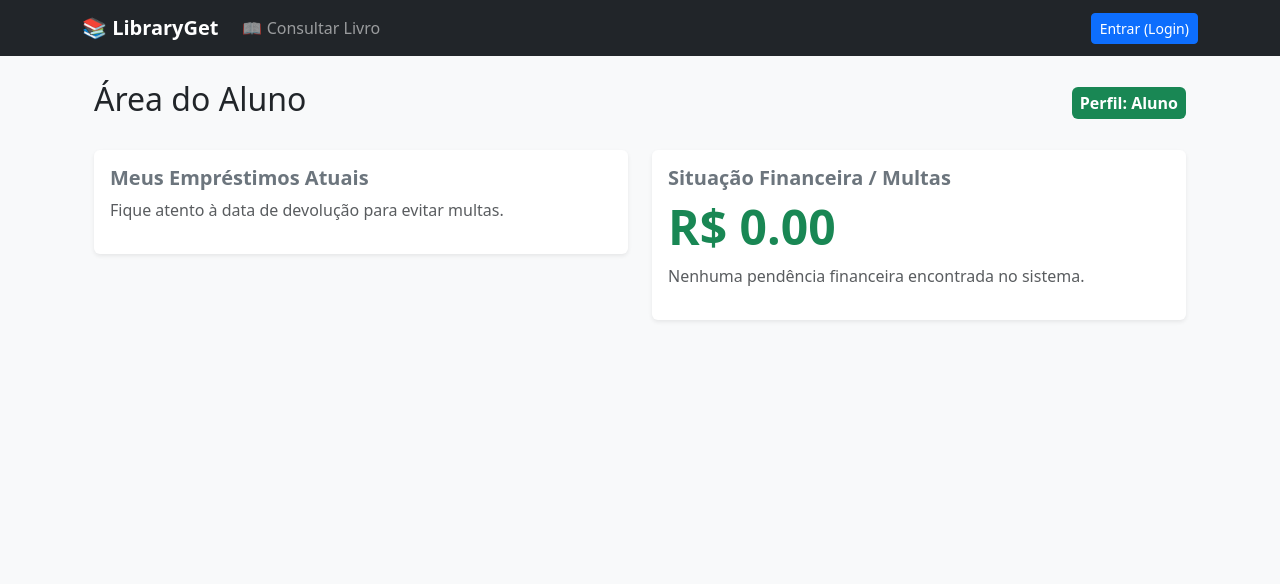
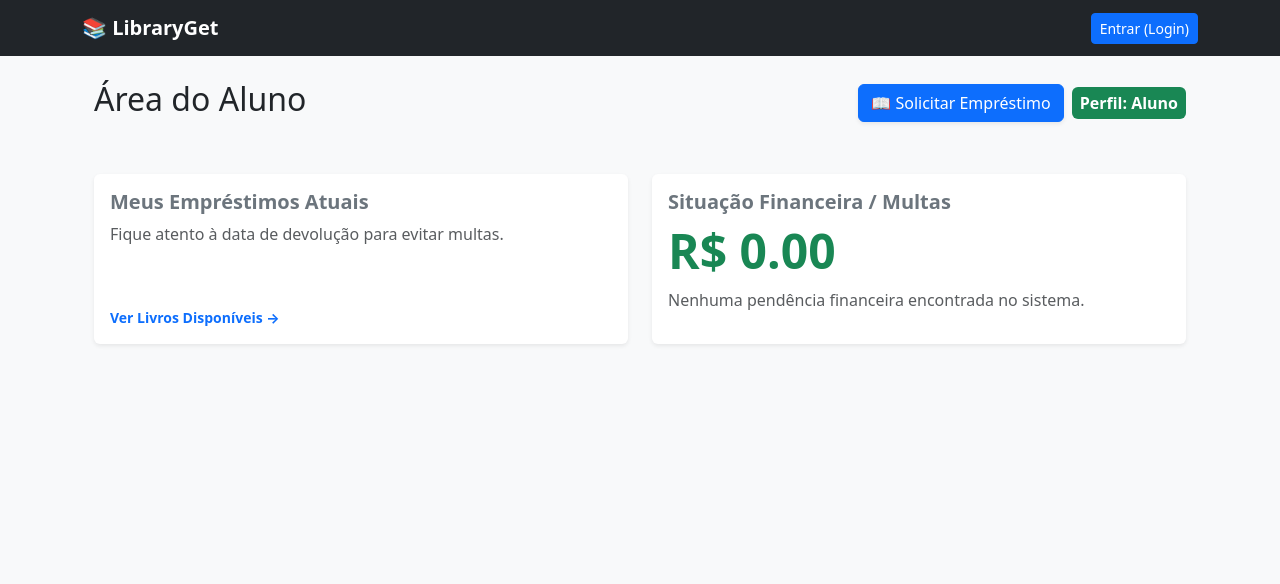
Before and after one commit to FreitasWendel/LibraryGet, a Flask app: template src/templates/aluno/painel.html in a window 1280 px wide. Shown: the top 584 px of the page. Run offline with Flask 3, Linux system fonts and the light colour scheme; the template is opened without the code that fills it, so the values that code supplies are empty.

Commit message:
estruturando paineis

```diff
--- a/src/controllers/auth.py
+++ b/src/controllers/auth.py
@@ -51,7 +51,7 @@ def login():
 def logout():
     session.clear()
     flash('Logout realizado com sucesso!', 'success')
-    return redirect(url_for('acervo.lista_livros'))
+    return redirect(url_for('auth.login'))
 
 def login_required(perfil_exigido=None):
 
--- a/src/templates/aluno/painel.html
+++ b/src/templates/aluno/painel.html
@@ -4,29 +4,48 @@
 
 {% block content %}
 <div class="container">
-    <div class="d-flex justify-content-between align-items-center mb-4">
+    <div class="d-flex justify-content-between align-items-center mb-5 flex-wrap gap-3">
         <h2>Área do Aluno</h2>
-        <span class="badge bg-success p-2 fs-6">Perfil: Aluno</span>
+
+        <div class="d-flex align-items-center gap-2 flex-wrap">
+            <a href="{{ url_for('acervo.lista_livros') }}" class="btn btn-primary d-flex align-items-center gap-1 shadow-sm">
+                <span>📖 Solicitar Empréstimo</span>
+            </a>
+
+            <span class="badge bg-success p-2 fs-6">Perfil: Aluno</span>
+        </div>
     </div>
 
     <div class="row g-4">
         <div class="col-md-6">
-            <div class="card shadow-sm border-0">
-                <div class="card-body">
-                    <h5 class="card-title fw-bold text-secondary">Meus Empréstimos Atuais</h5>
-                    <h3 class="display-5 fw-bold text-primary">{{ dados.livros_emprestados }}</h3>
-                    <p class="text-muted">Fique atento à data de devolução para evitar multas.</p>
+            <div class="card shadow-sm border-0 h-100">
+                <div class="card-body d-flex flex-column justify-content-between">
+                    <div>
+                        <h5 class="card-title fw-bold text-secondary">Meus Empréstimos Atuais</h5>
+                        <h3 class="display-5 fw-bold text-primary">{{ dados.livros_emprestados }}</h3>
+                        <p class="text-muted">Fique atento à data de devolução para evitar multas.</p>
+                    </div>
+                    <a href="{{ url_for('acervo.lista_livros') }}" class="text-primary text-decoration-none small mt-3 fw-bold">
+                        Ver Livros Disponíveis &rarr;
+                    </a>
                 </div>
             </div>
         </div>
+
         <div class="col-md-6">
-            <div class="card shadow-sm border-0">
+            <div class="card shadow-sm border-0 h-100">
                 <div class="card-body">
                     <h5 class="card-title fw-bold text-secondary">Situação Financeira / Multas</h5>
                     <h3 class="display-5 fw-bold {{ 'text-danger' if dados.multas_pendentes > 0 else 'text-success' }}">
                         R$ {{ "%.2f"|format(dados.multas_pendentes) }}
                     </h3>
-                    <p class="text-muted">Nenhuma pendência financeira encontrada no sistema.</p>
+                    <p class="text-muted">
+                        {% if dados.multas_pendentes > 0 %}
+                            Existem pendências financeiras no seu perfil.
+                        {% else %}
+                            Nenhuma pendência financeira encontrada no sistema.
+                        {% endif %}
+                    </p>
                 </div>
             </div>
         </div>
--- a/src/templates/base.html
+++ b/src/templates/base.html
@@ -24,9 +24,7 @@
             <div class="collapse navbar-collapse" id="navbarNav">
                 <ul class="navbar-nav me-auto">
                     <li class="nav-item">
-                        <a class="nav-link" href="{{ url_for('acervo.lista_livros') }}">
-                            📖 Consultar Livro
-                        </a>
+
                     </li>
                 </ul>
 
```
